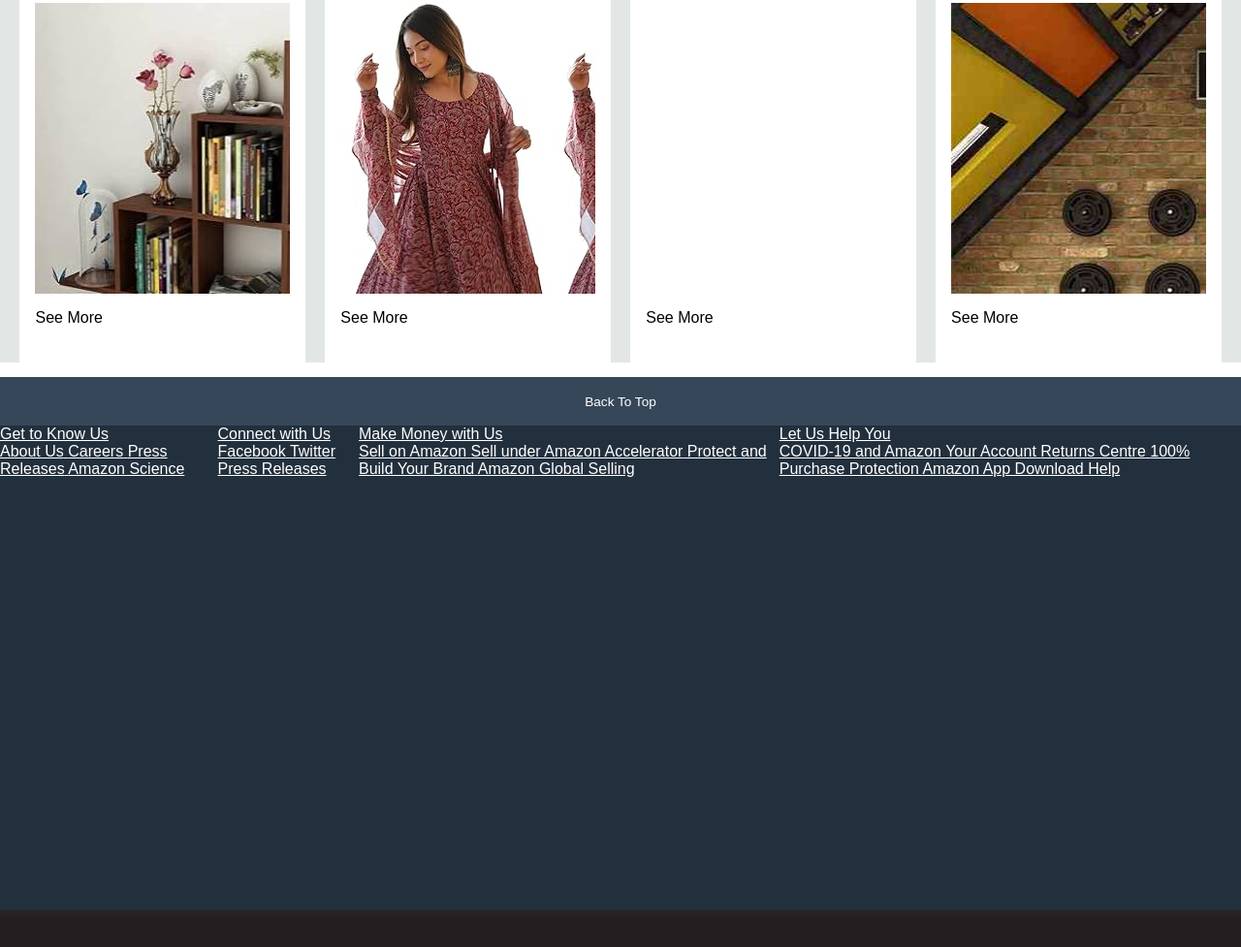
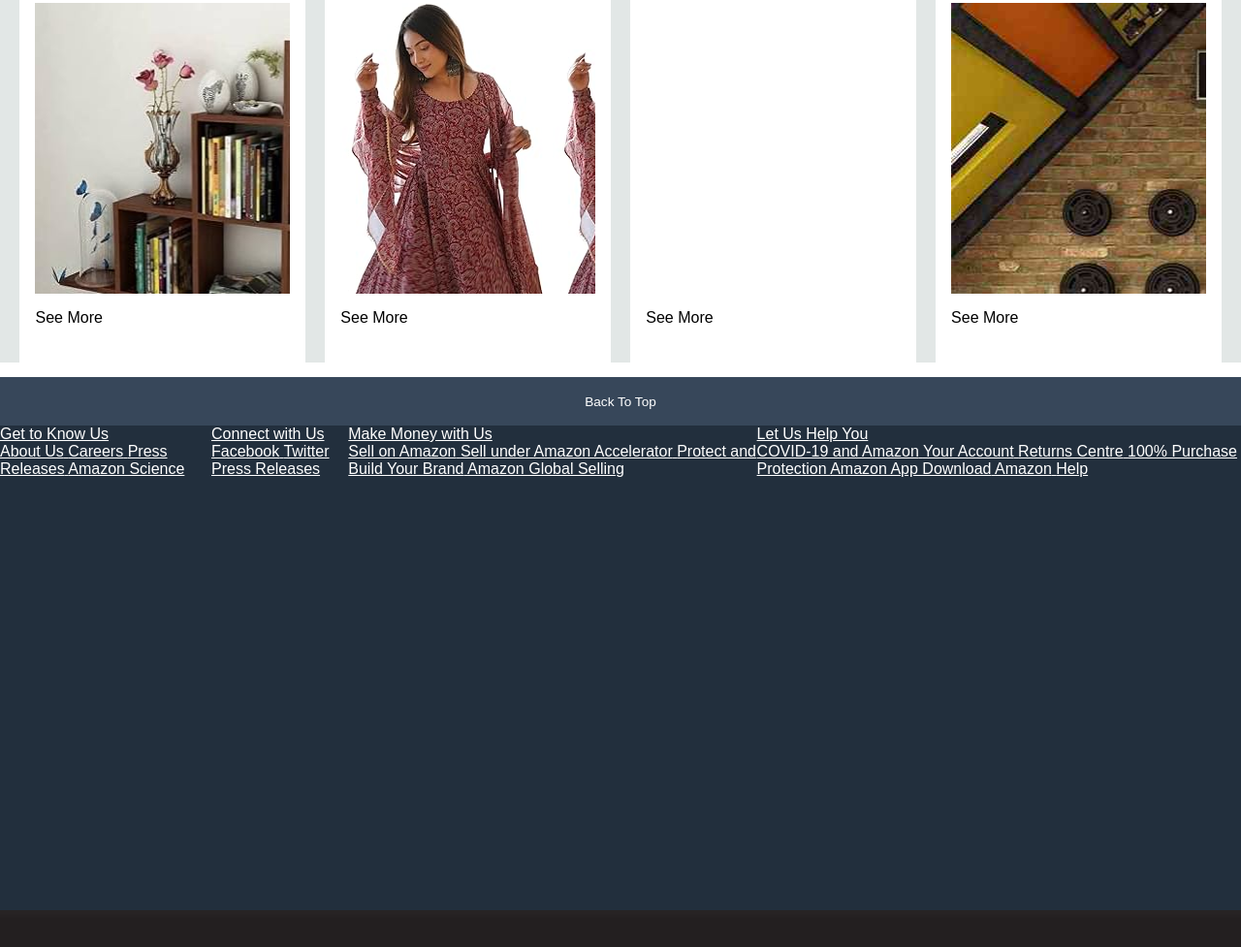
Before and after one commit to shreyamahalle/Amazon-Clone, a plain HTML site: page code-/index.html in a window 1280 px wide. Shown: the part 926-1903 px from the top of the page at 97% size. Drawn offline with Linux system fonts and the light colour scheme; files whose address does not match are found by name.

Commit message:
add new future

```diff
--- a/code-/index.html
+++ b/code-/index.html
@@ -175,6 +175,7 @@
             <a>Returns Centre</a>
             <a>100% Purchase Protection </a>
             <a>Amazon App Download</a>
+            <a>Amazon</a>
             <a>Help</a>
         </u>
         </div>
```
